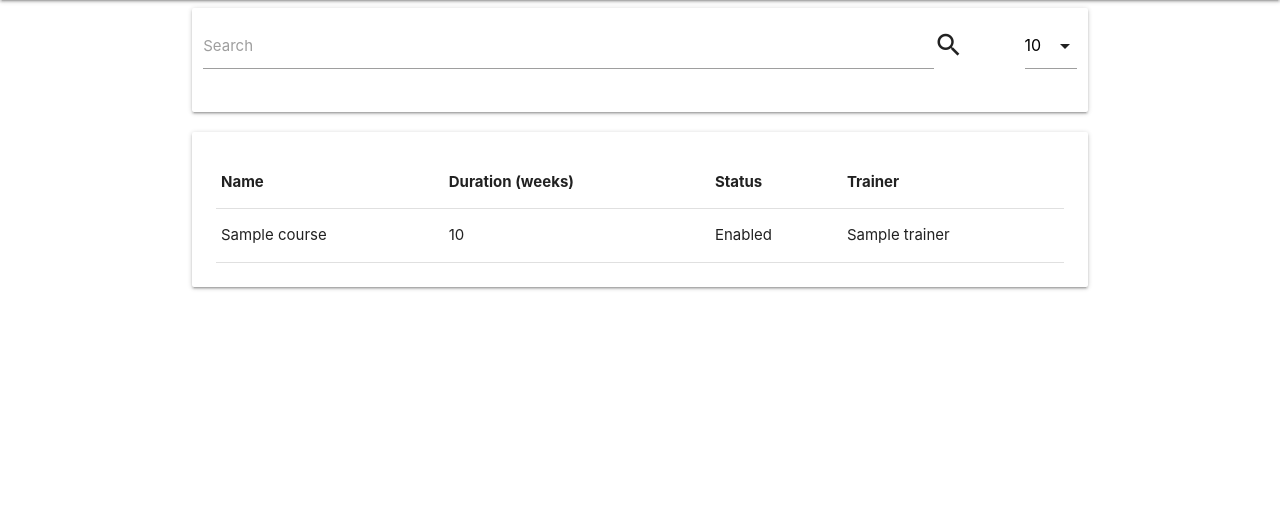
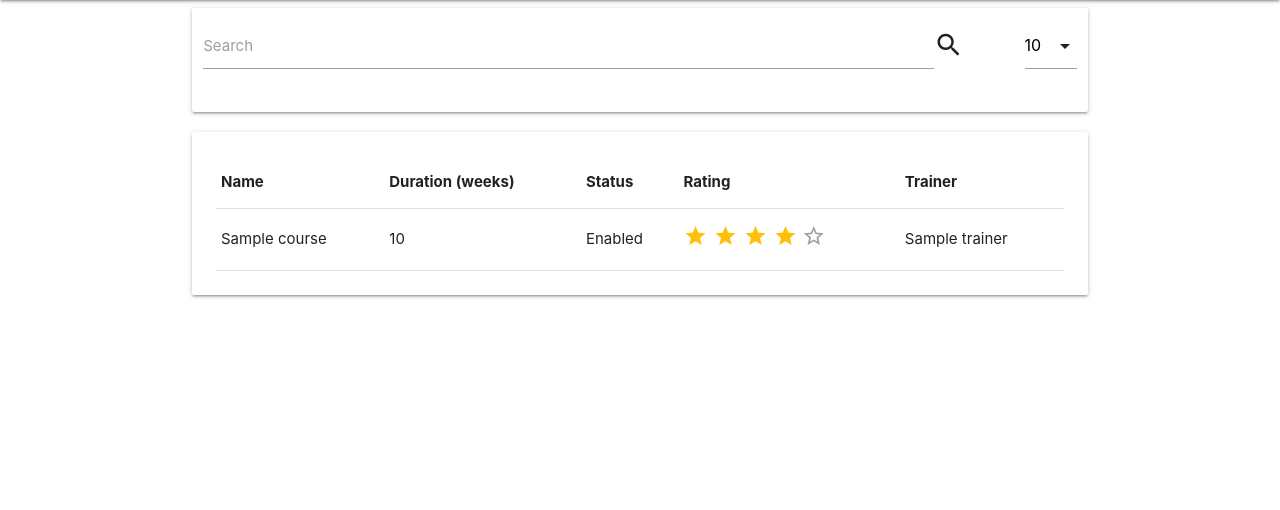
Before and after one commit to mohammed-shahan/CRM_Project, a Flask app: page /admin/courses in a window 1280 px wide. Shown: the part 64-574 px from the top of the page. Run offline with Flask 2, Linux system fonts and the light colour scheme; a user stored in the database is signed in; tables that the repository leaves empty hold one stand-in row (values such as "Sample post").

Commit message:
course rating stars display

```diff
--- a/apps/models.py
+++ b/apps/models.py
@@ -56,6 +56,7 @@ class Courses(db.Model):
         self.comment        = comment
         self.qualification  = qualification
         self.status         = status
+        self.rating         = 0
 
 
 class Roles(db.Model):
--- a/apps/templates/admin/pages/courses.html
+++ b/apps/templates/admin/pages/courses.html
@@ -24,6 +24,7 @@
                             <th>Name</th>
                             <th>Duration (weeks)</th>
                             <th>Status</th>
+                            <th>Rating</th>
                             <th>Trainer</th>
                         </tr>
                     </thead>
@@ -33,6 +34,11 @@
                                 <td>{{ course.name }}</td>
                                 <td>{{ course.durationWeeks }}</td>
                                 <td>{{ 'Enabled' if course.status else 'Disabled' }}</td>
+                                <td>
+                                    <i class="material-icons amber-text">{{ 'star ' * (course.rating | round(0, 'floor') | int) }}</i>
+                                    {% if (course.rating - course.rating | round(0, 'floor')) > 0 %}<i class="material-icons amber-text">star_half</i>{% endif %}
+                                    <i class="material-icons grey-text">{{ 'star_border ' * (5 - course.rating | round(0, 'ceil') | int) }}</i>
+                                </td>
                                 <td>{{ trainers[course.trainer] }}</td>
                             </tr>
                         {% endfor %}
```
